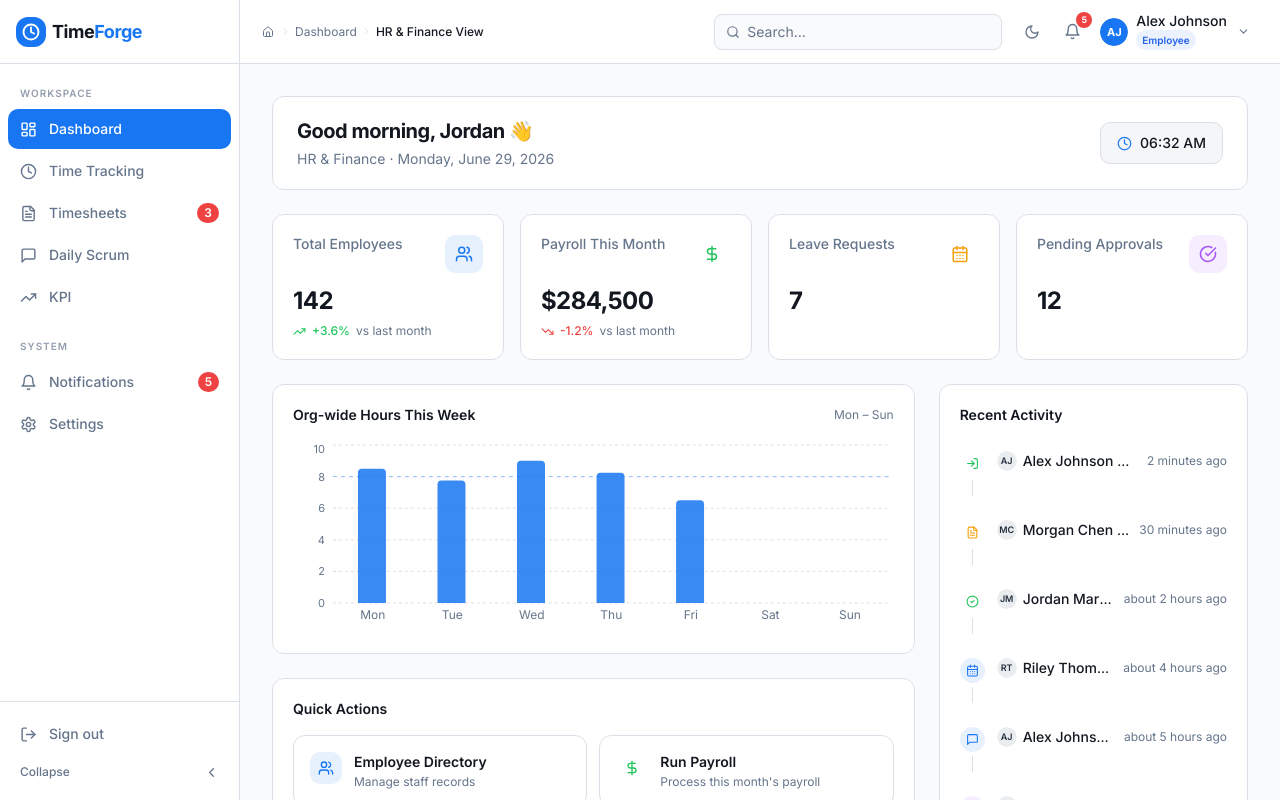
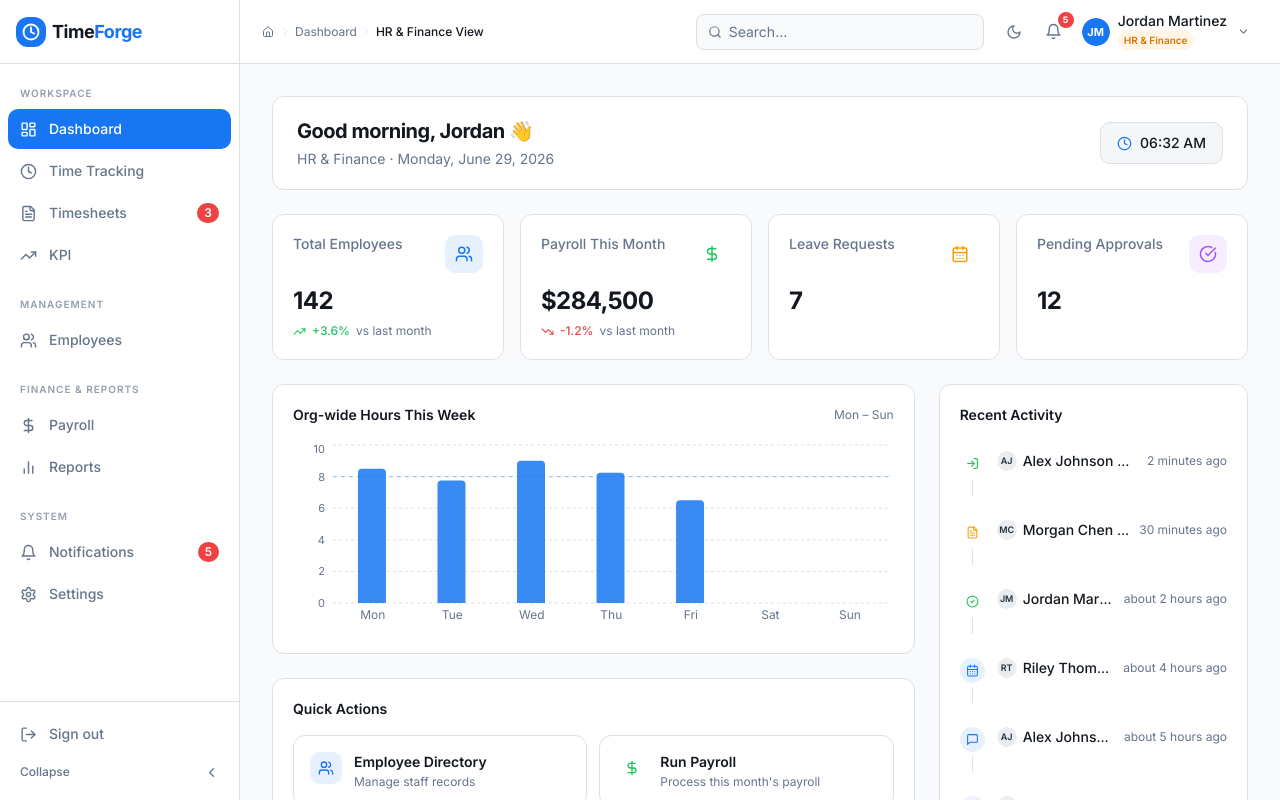
Before and after one commit to omurr01/UI-TIME-FORGE, a Next.js app: page /dashboard/hr-finance in a window 1280 px wide. Built offline with nearby package versions, Linux system fonts and the light colour scheme.

Commit message:
Fix: sidebar now syncs to the correct role on each dashboard page

```diff
--- a/app/(dashboard)/dashboard/admin/page.tsx
+++ b/app/(dashboard)/dashboard/admin/page.tsx
@@ -7,6 +7,7 @@ import { ActivityFeed } from '@/features/dashboard/components/activity-feed';
 import { QuickActions } from '@/features/dashboard/components/quick-actions';
 import { WeeklyHoursChart } from '@/features/dashboard/components/weekly-hours-chart';
 import { getAdminDashboard } from '@/features/dashboard/lib/mock-dashboard';
+import { RoleSync } from '@/features/dashboard/components/role-sync';
 import type { DashboardData } from '@/features/dashboard/types';
 
 export default function AdminDashboardPage() {
@@ -22,6 +23,7 @@ export default function AdminDashboardPage() {
 
   return (
     <div className="p-4 md:p-6 lg:p-8 space-y-6 max-w-7xl mx-auto">
+      <RoleSync role="admin" />
       <WelcomeBanner name="Riley Thompson" role="admin" />
 
       {/* Stats */}
--- a/app/(dashboard)/dashboard/employee/page.tsx
+++ b/app/(dashboard)/dashboard/employee/page.tsx
@@ -7,6 +7,7 @@ import { ActivityFeed } from '@/features/dashboard/components/activity-feed';
 import { QuickActions } from '@/features/dashboard/components/quick-actions';
 import { WeeklyHoursChart } from '@/features/dashboard/components/weekly-hours-chart';
 import { getEmployeeDashboard } from '@/features/dashboard/lib/mock-dashboard';
+import { RoleSync } from '@/features/dashboard/components/role-sync';
 import type { DashboardData } from '@/features/dashboard/types';
 
 export default function EmployeeDashboardPage() {
@@ -22,6 +23,7 @@ export default function EmployeeDashboardPage() {
 
   return (
     <div className="p-4 md:p-6 lg:p-8 space-y-6 max-w-7xl mx-auto">
+      <RoleSync role="employee" />
       {/* Welcome */}
       <WelcomeBanner name="Alex Johnson" role="employee" />
 
--- a/app/(dashboard)/dashboard/hr-finance/page.tsx
+++ b/app/(dashboard)/dashboard/hr-finance/page.tsx
@@ -7,6 +7,7 @@ import { ActivityFeed } from '@/features/dashboard/components/activity-feed';
 import { QuickActions } from '@/features/dashboard/components/quick-actions';
 import { WeeklyHoursChart } from '@/features/dashboard/components/weekly-hours-chart';
 import { getHrFinanceDashboard } from '@/features/dashboard/lib/mock-dashboard';
+import { RoleSync } from '@/features/dashboard/components/role-sync';
 import type { DashboardData } from '@/features/dashboard/types';
 
 export default function HrFinanceDashboardPage() {
@@ -22,6 +23,7 @@ export default function HrFinanceDashboardPage() {
 
   return (
     <div className="p-4 md:p-6 lg:p-8 space-y-6 max-w-7xl mx-auto">
+      <RoleSync role="hr_finance" />
       <WelcomeBanner name="Jordan Martinez" role="hr_finance" />
 
       {/* Stats */}
--- a/app/(dashboard)/dashboard/supervisor/page.tsx
+++ b/app/(dashboard)/dashboard/supervisor/page.tsx
@@ -8,6 +8,7 @@ import { QuickActions } from '@/features/dashboard/components/quick-actions';
 import { WeeklyHoursChart } from '@/features/dashboard/components/weekly-hours-chart';
 import { TeamStatus } from '@/features/dashboard/components/team-status';
 import { getSupervisorDashboard } from '@/features/dashboard/lib/mock-dashboard';
+import { RoleSync } from '@/features/dashboard/components/role-sync';
 import type { DashboardData } from '@/features/dashboard/types';
 
 export default function SupervisorDashboardPage() {
@@ -23,6 +24,7 @@ export default function SupervisorDashboardPage() {
 
   return (
     <div className="p-4 md:p-6 lg:p-8 space-y-6 max-w-7xl mx-auto">
+      <RoleSync role="supervisor" />
       <WelcomeBanner name="Morgan Chen" role="supervisor" />
 
       {/* Stats */}
--- /dev/null
+++ b/features/dashboard/components/role-sync.tsx
@@ -0,0 +1,20 @@
+'use client';
+
+import { useEffect } from 'react';
+import { useShell } from '@/contexts/shell-context';
+import type { UserRole } from '@/features/dashboard/types';
+
+/**
+ * Drop this at the top of any role-specific page.
+ * On mount it syncs the ShellContext role to match the page,
+ * so the sidebar filters its nav items correctly.
+ */
+export function RoleSync({ role }: { role: UserRole }) {
+  const { setRole } = useShell();
+
+  useEffect(() => {
+    setRole(role);
+  }, [role, setRole]);
+
+  return null;
+}
```
